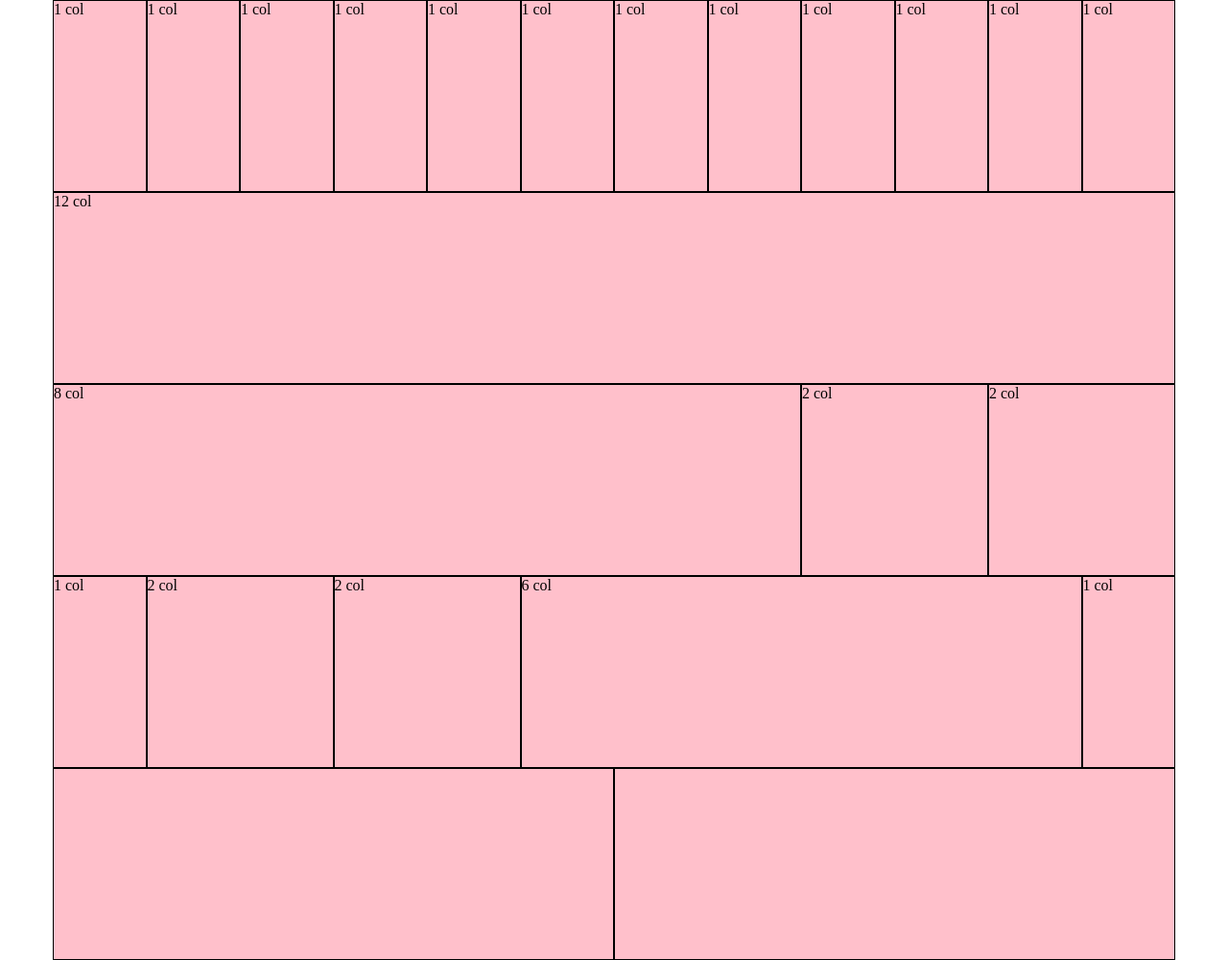
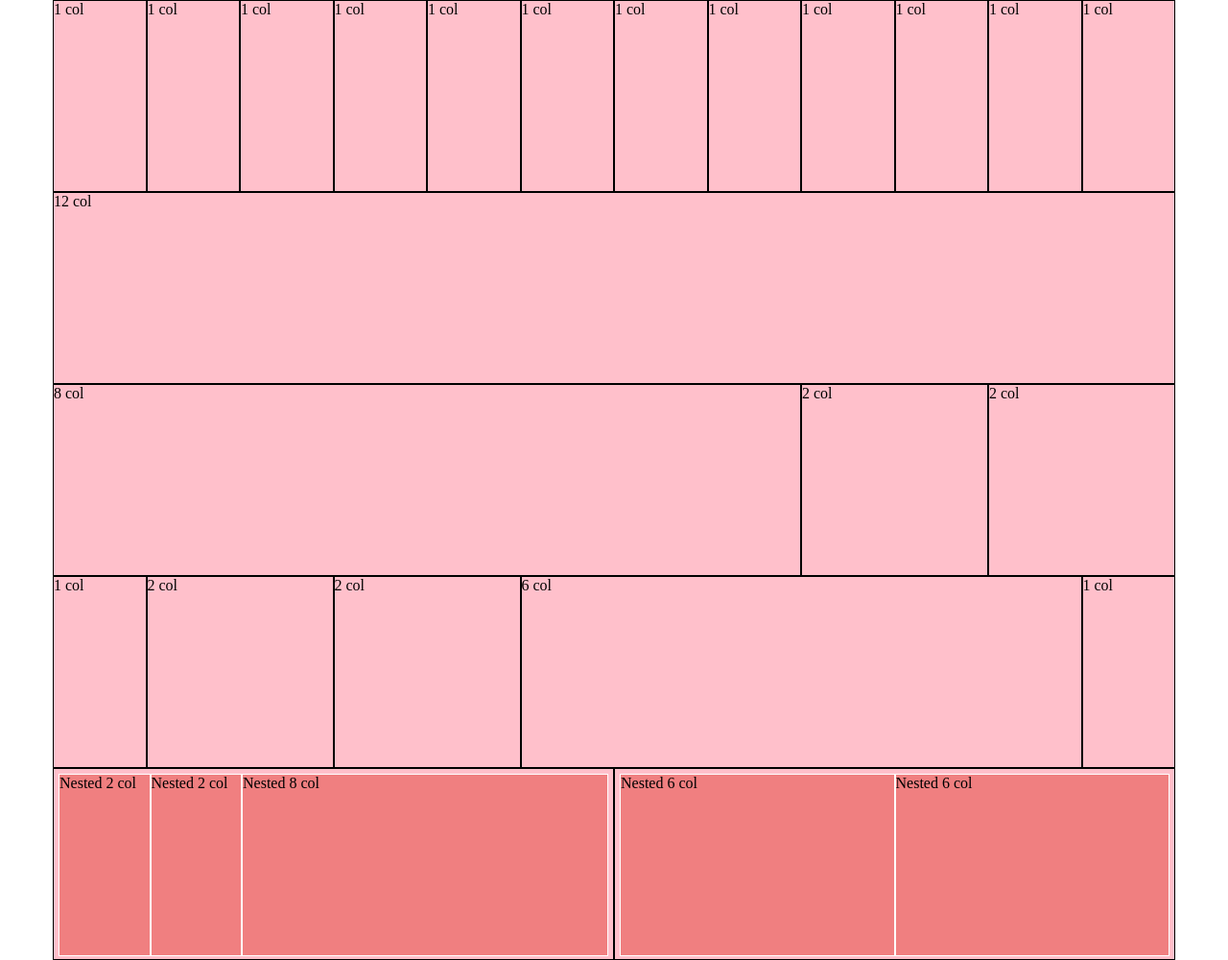
Before and after one commit to lorismatteri/html-css-12bool, a plain HTML site: page index.html in a window 1280 px wide. Shown: the whole page at 96% size. Drawn offline with Linux system fonts and the light colour scheme.

Commit message:
Aggiunti nested blocks

```diff
--- a/css/style.css
+++ b/css/style.css
@@ -0,0 +1,9 @@
+#nested_container_left, #nested_container_right {
+  margin: 5px;
+}
+
+#nested_container_left > .nested, #nested_container_right > .nested {
+  height: 190px;
+  border: 1px solid white;
+  background: #F07F80;
+}
--- a/index.html
+++ b/index.html
@@ -48,12 +48,12 @@
     <div class="col_1">
       <span>1 col</span>
     </div>
-    <!-- /row 1 -->
+    <!-- /ROW 1 -->
 
     <div class="col_12">
       <span>12 col</span>
     </div>
-    <!-- /row2 -->
+    <!-- /ROW -->
 
     <div class="col_8">
       <span>8 col</span>
@@ -64,7 +64,7 @@
     <div class="col_2">
       2 col
     </div>
-    <!-- /row 3 -->
+    <!-- /ROW 3 -->
 
     <div class="col_1">
       <span>1 col</span>
@@ -81,18 +81,43 @@
     <div class="col_1">
       <span>1 col</span>
     </div>
-    <!-- /row 4 -->
+    <!-- /ROW 4 -->
 
     <div class="col_6">
 
+      <div id="nested_container_left" class="container">
+
+        <div class="col_2 nested">
+          <span>Nested 2 col</span>
+        </div>
+        <div class="col_2 nested">
+          <span>Nested 2 col</span>
+        </div>
+        <div class="col_8 nested">
+          <span>Nested 8 col</span>
+        </div>
+
+      </div>
+
     </div>
+    <!-- /NESTED LEFT -->
+
     <div class="col_6">
 
+      <div id="nested_container_right" class="container">
+        <div class="col_6 nested">
+          <span>Nested 6 col</span>
+        </div>
+        <div class="col_6 nested">
+          <span>Nested 6 col</span>
+        </div>
+      </div>
+
     </div>
-    <!-- /row 5 -->
+    <!-- /NESTED RIGHT -->
+    <!-- /ROW 5 -->
 
   </div>
-
-
+  <!-- /CONTAINER -->
 </body>
 </html>
```
